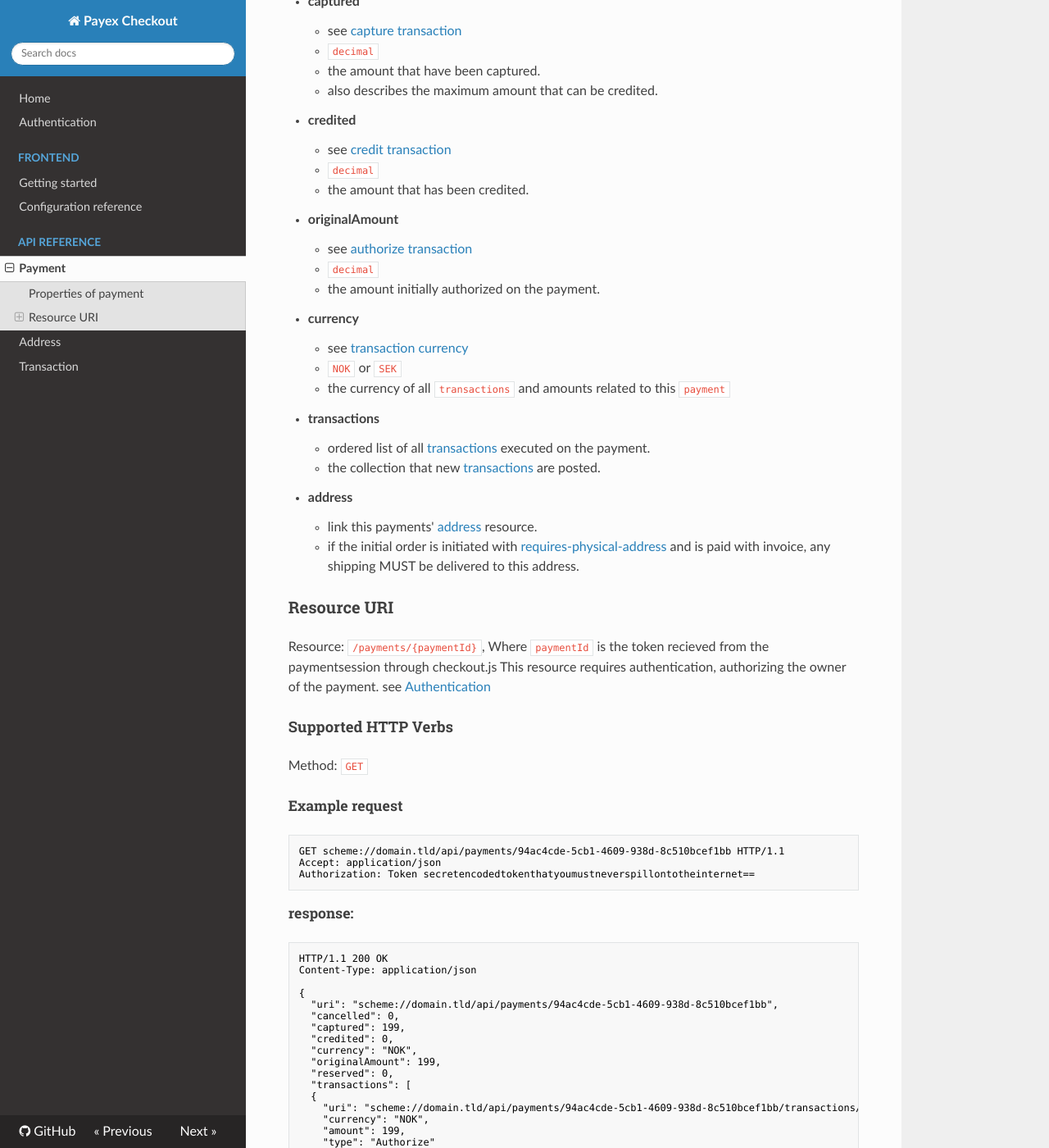
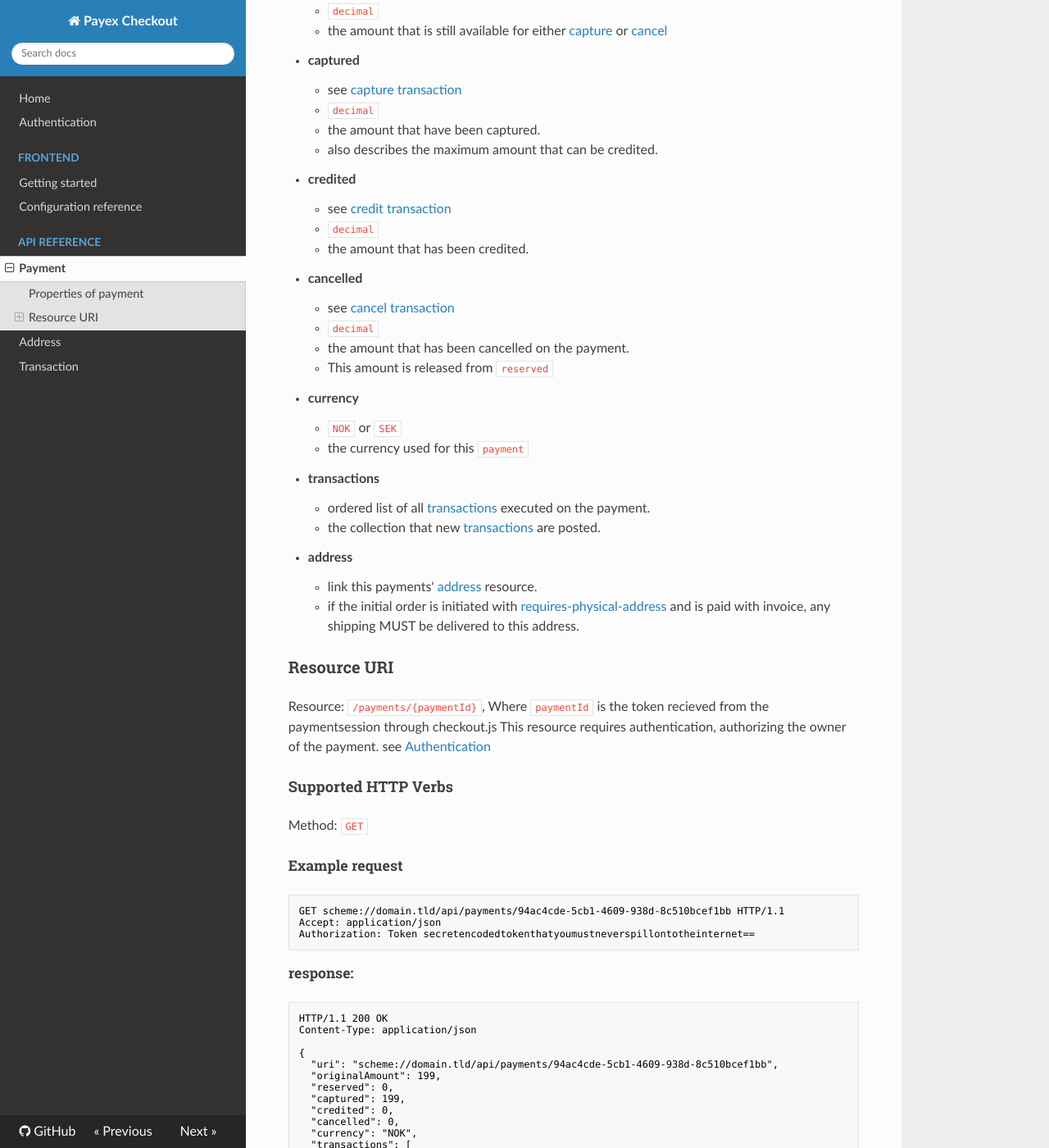
Before and after one commit to PayEx/PayEx.Checkout.Documentation, an MkDocs documentation site: the page built from docs/payment.md, in a window 1280 px wide and 1400 px high, scrolled down 529 px. Shown: the whole window at 82% size. Built offline with MkDocs 1.6.1, drawn with Linux system fonts in a browser that asks for light colours; nearby versions of some CDN libraries; old or Windows-style settings are respelled for this version of MkDocs; some of the changed text lies outside the part shown.

Commit message:
added doc for reserved in payment

```diff
--- a/docs/payment.md
+++ b/docs/payment.md
@@ -6,11 +6,13 @@ This resource's uri is the base uri to request all other resources related to th
 ### Properties of payment
  * **uri**
     * the uri to this one resource.
- * **cancelled**
-    * see [cancel transaction](transaction/#cancel)
+ * **originalAmount**
+    * see [authorize transaction](transaction/#authorize)
     * `decimal`
-    * the amount that has been cancelled on the payment.
-    * This amount is released from `reserved`
+    * the amount initially authorized on the payment.
+ * **reserved**
+    * `decimal`
+    * the amount that is still available for either [capture](transaction/#capture) or [cancel](transaction/#cancel)
  * **captured**
     * see [capture transaction](transaction/#capture)
     * `decimal`
@@ -20,14 +22,14 @@ This resource's uri is the base uri to request all other resources related to th
     * see [credit transaction](transaction/#credit)
     * `decimal`
     * the amount that has been credited.
- * **originalAmount**
-    * see [authorize transaction](transaction/#authorize)
+ * **cancelled**
+    * see [cancel transaction](transaction/#cancel)
     * `decimal`
-    * the amount initially authorized on the payment.
+    * the amount that has been cancelled on the payment.
+    * This amount is released from `reserved`
  * **currency**
-    * see [transaction currency](transaction/#currency)
     * `NOK` or `SEK`
-    * the currency of all `transactions` and amounts related to this `payment`
+    * the currency used for this `payment`
  * **transactions**
     * ordered list of all [transactions](transaction) executed on the payment.
     * the collection that new [transactions](transaction) are posted.
@@ -58,12 +60,12 @@ Content-Type: application/json
 
 {
   "uri": "scheme://domain.tld/api/payments/94ac4cde-5cb1-4609-938d-8c510bcef1bb",
-  "cancelled": 0,
+  "originalAmount": 199,
+  "reserved": 0,
   "captured": 199,
   "credited": 0,
+  "cancelled": 0,
   "currency": "NOK",
-  "originalAmount": 199,
-  "reserved": 0,
   "transactions": [
   {
     "uri": "scheme://domain.tld/api/payments/94ac4cde-5cb1-4609-938d-8c510bcef1bb/transactions/9450400",
```
